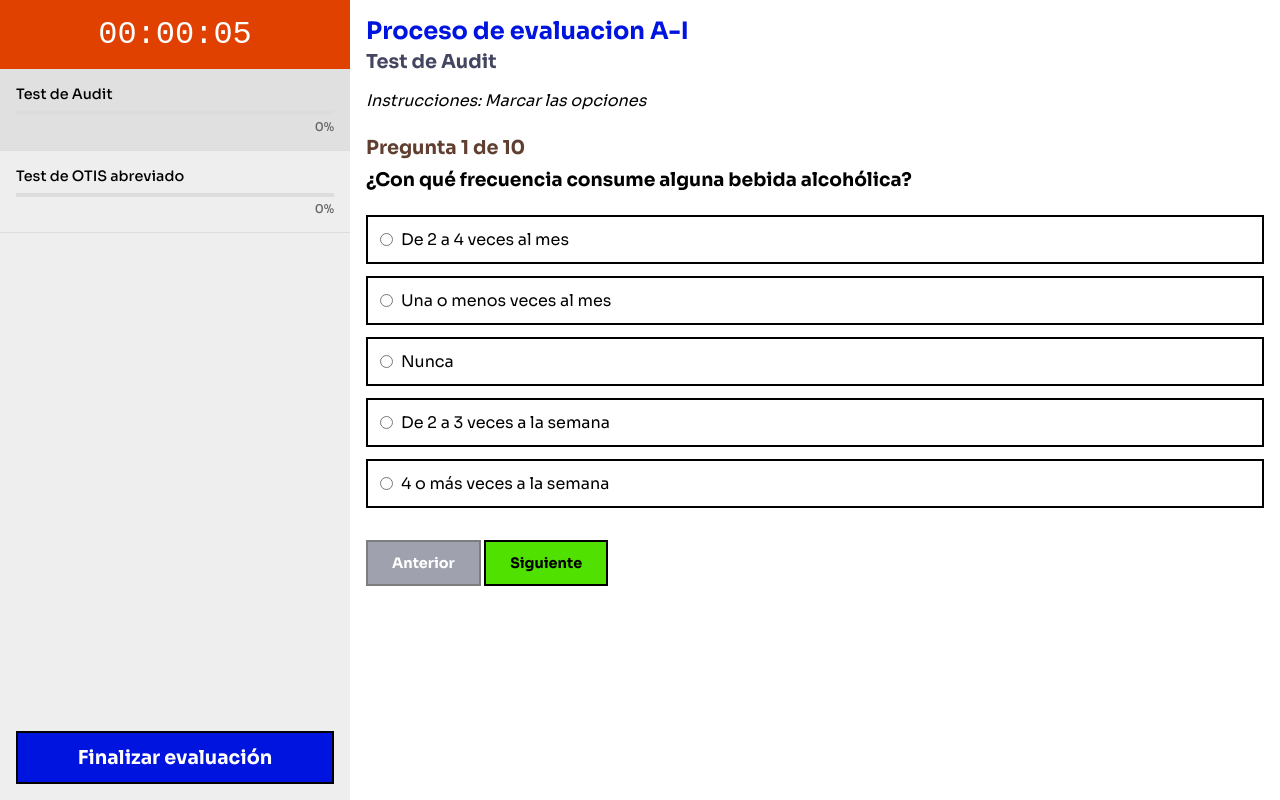
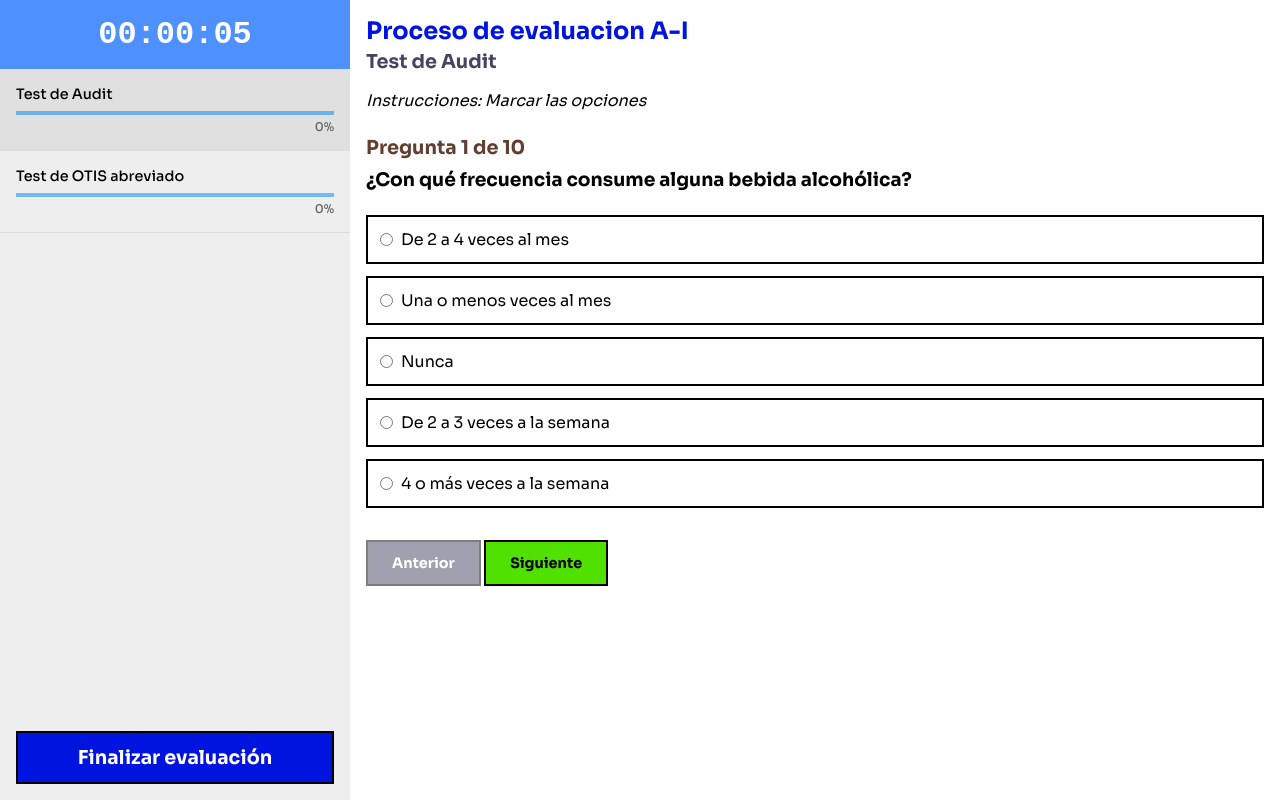
Before and after one commit to kenesparta/quiz-generator, a SvelteKit app in the folder svweb/: page /quiz in a window 1280 px wide. Built offline with nearby package versions, Linux system fonts and the light colour scheme.

Commit message:
feat: add quizz

```diff
--- a/svweb/src/components/quiz/Quiz.svelte
+++ b/svweb/src/components/quiz/Quiz.svelte
@@ -750,8 +750,7 @@
 
     .exam-title {
         padding: 1rem;
-        background: var(--color-accent-error);
-        color: white;
+        background: var(--color-input-focus);
     }
 
     .timer {
@@ -759,6 +758,8 @@
         text-align: center;
         font-family: monospace;
         font-size: 2rem;
+        font-weight: bold;
+        color: white;
     }
 
     .exam-tabs {
@@ -801,13 +802,13 @@
     .progress-indicator {
         margin-top: 0.5rem;
         height: 4px;
-        background-color: #ddd;
+        background-color: var(--color-input-shadow-overlay);
         overflow: hidden;
     }
 
     .progress-bar {
         height: 100%;
-        background-color: var(--color-accent-success-hover, #28a745);
+        background-color: var(--color-primary);
         transition: width 0.3s ease;
     }
 
```
Also changed, not shown: 1 other file (tests, documents, lock files or other folders).
